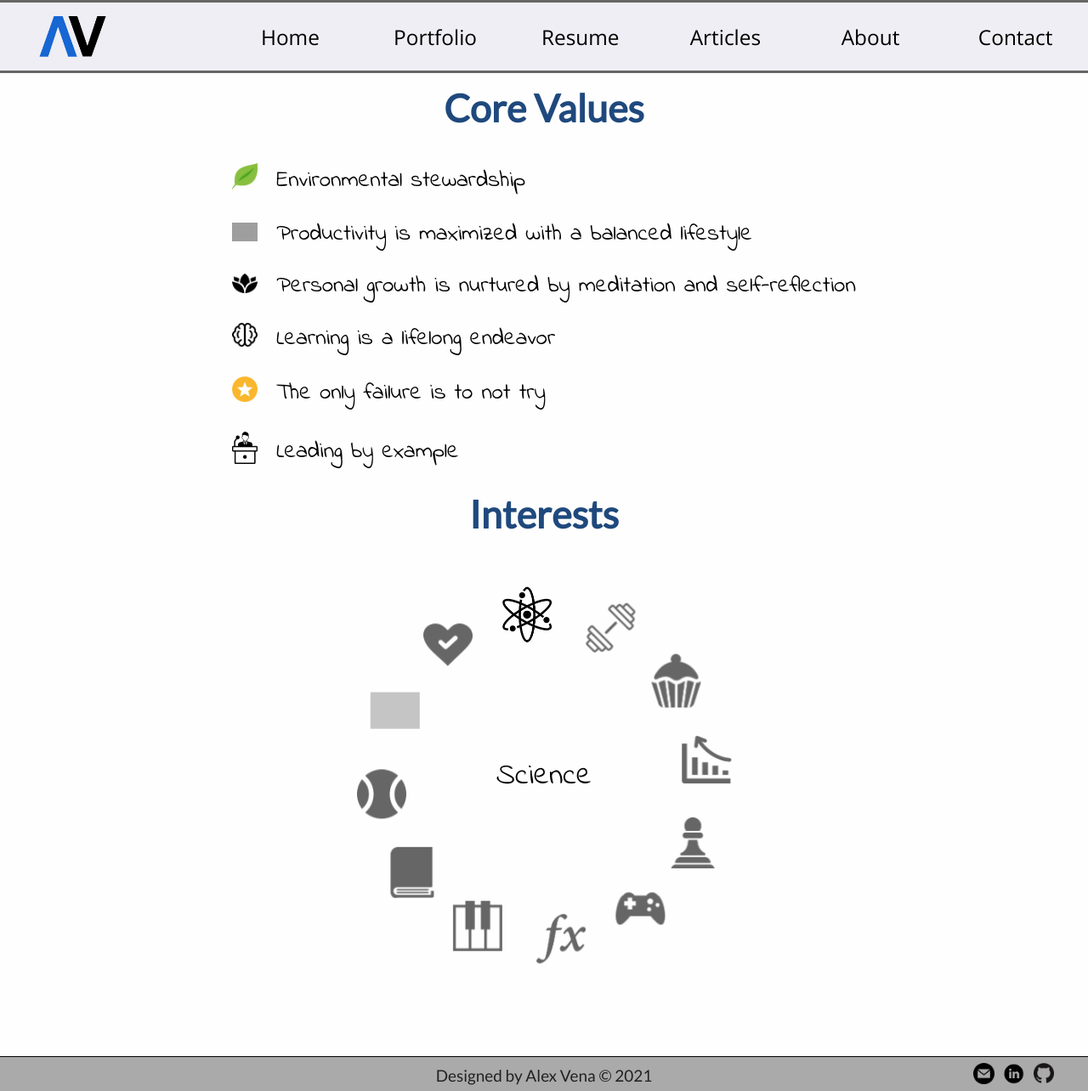
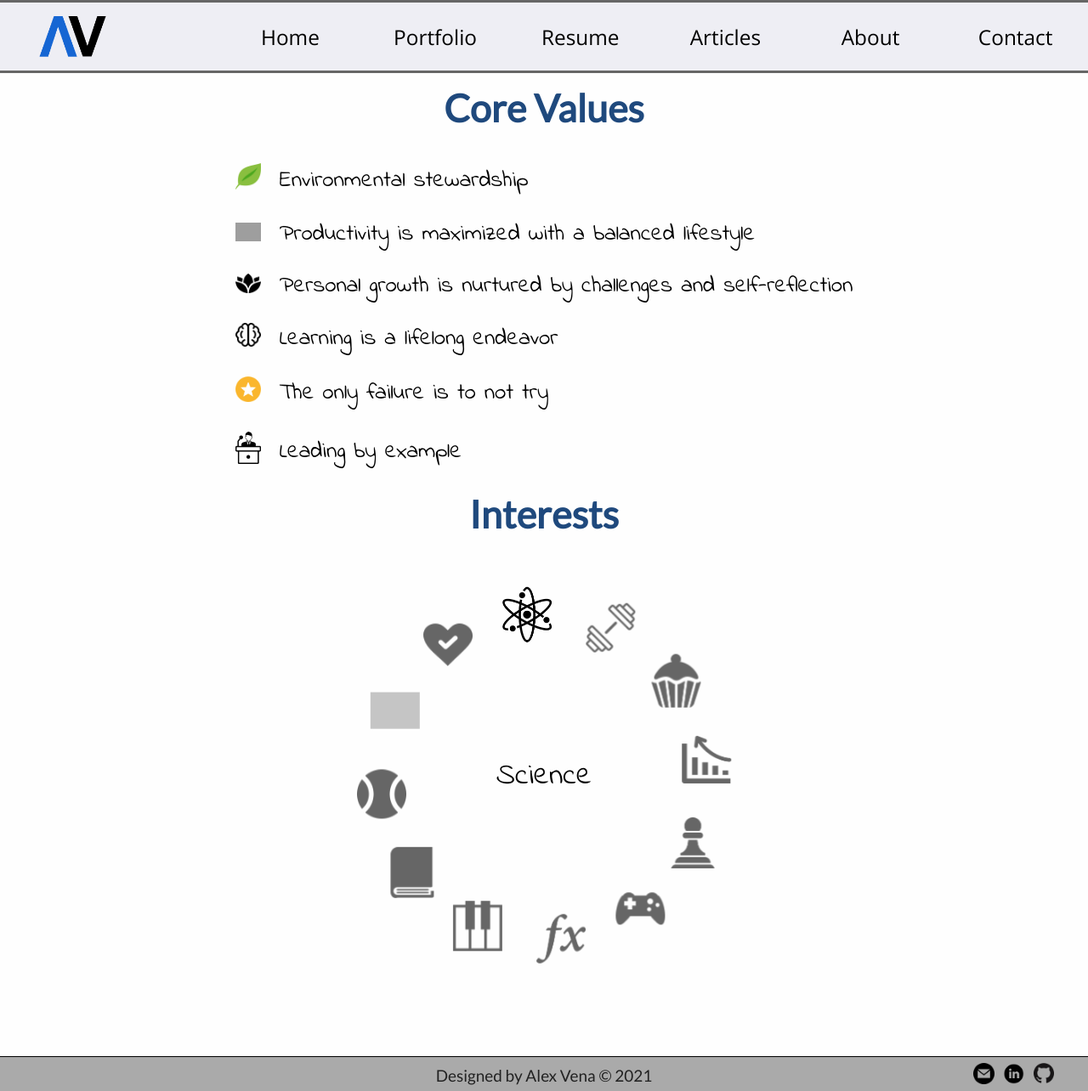
Before and after one commit to a2vena/Personal-Webpage, a Jekyll site: the page built from about/index.html, in a window 1280 px wide. Shown: the whole page at 85% size. Built offline with Jekyll 4.4.1, drawn with Linux system fonts in a browser that asks for light colours; grey boxes are pictures that could not be loaded.

Commit message:
Update index.html

```diff
--- a/about/index.html
+++ b/about/index.html
@@ -15,7 +15,7 @@ title: About Me
         </tr>
         <tr>
             <td><img src='/static/images/value_mindful.png'></td>
-            <td>Personal growth is nurtured by meditation and self-reflection</td>
+            <td>Personal growth is nurtured by challenges and self-reflection</td>
         </tr>
         <tr>
             <td><img src='/static/images/value_learning_2.png'></td>
```
